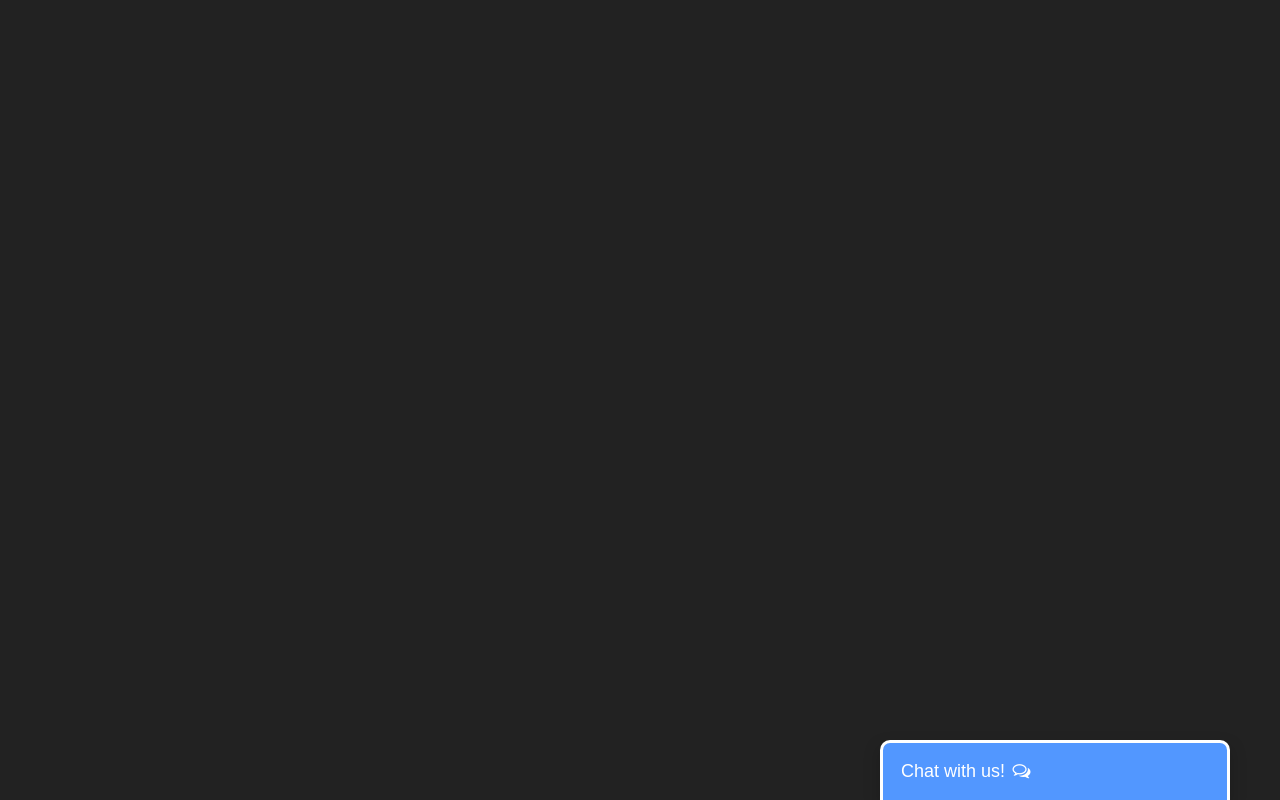
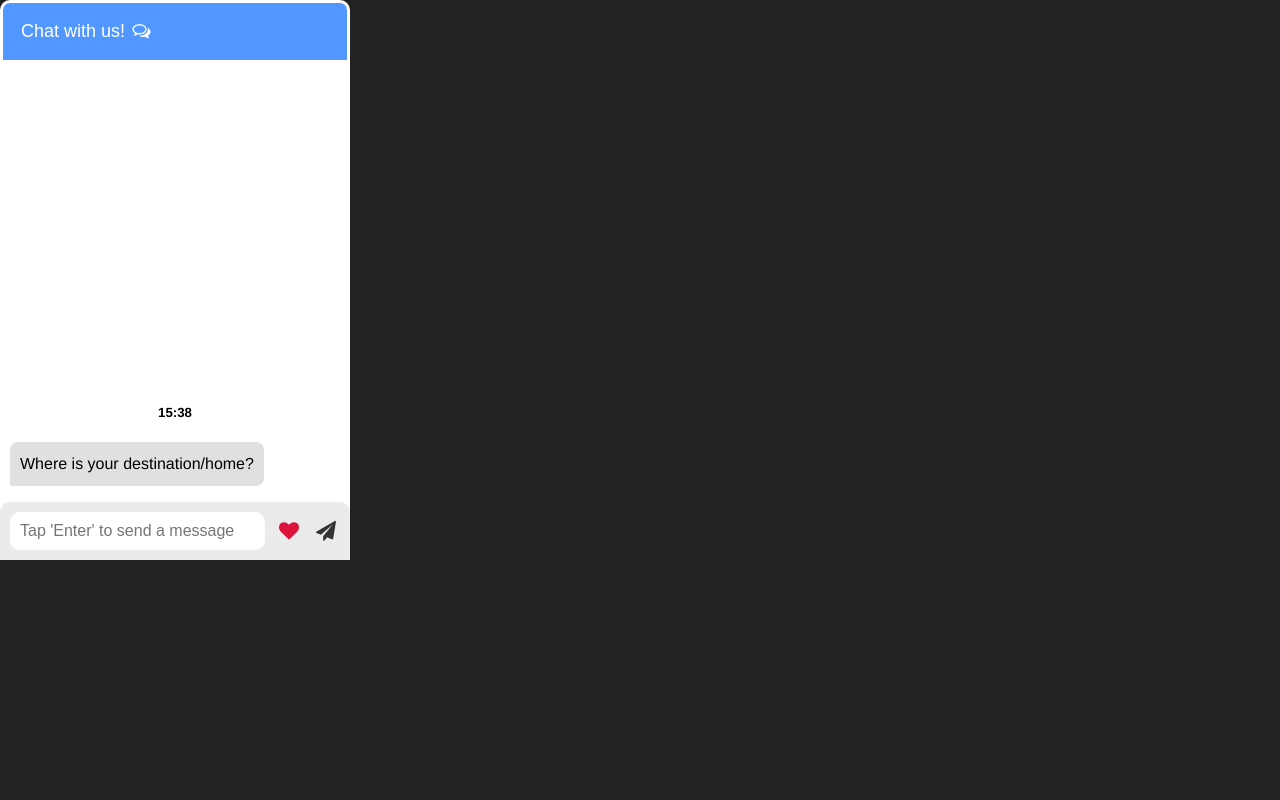
Before and after one commit to ArkaPrabhaChowdhury/CollegeChatbot, a plain HTML site: page index.html in a window 1280 px wide. Drawn offline with nearby package versions, Linux system fonts and the light colour scheme.

Commit message:
Update chat.css

```diff
--- a/static/css/chat.css
+++ b/static/css/chat.css
@@ -1,9 +1,4 @@
-.chat-bar-collapsible {
-    position: fixed;
-    bottom: 0;
-    right: 50px;
-    box-shadow: 0 8px 16px 0 rgba(0, 0, 0, 0.2);
-}
+
 
 .collapsible {
     background-color: rgb(82, 151, 255);
@@ -19,12 +14,7 @@
     border-bottom: none;
 }
 
-.content {
-    max-height: 0;
-    overflow: hidden;
-    transition: max-height 0.2s ease-out;
-    background-color: #f1f1f1;
-}
+
 
 .full-chat-block {
     width: 350px;
```
